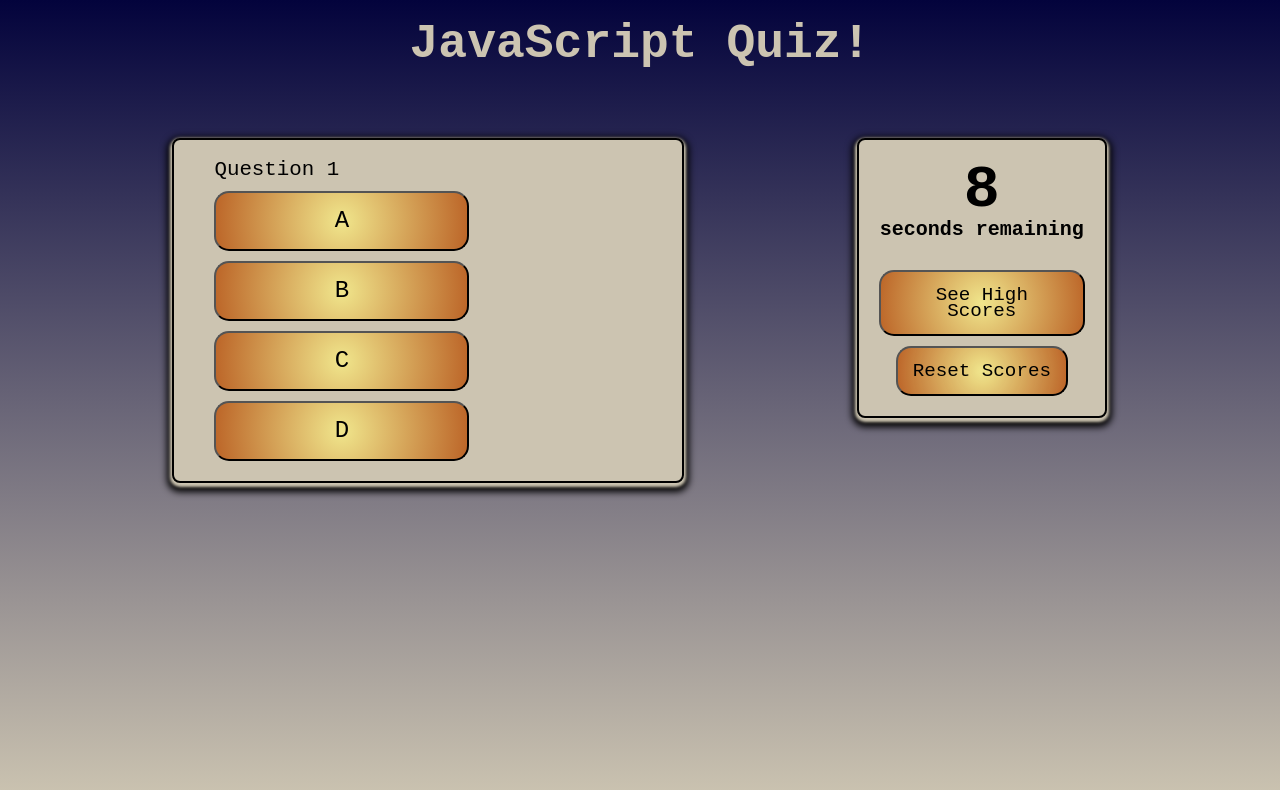
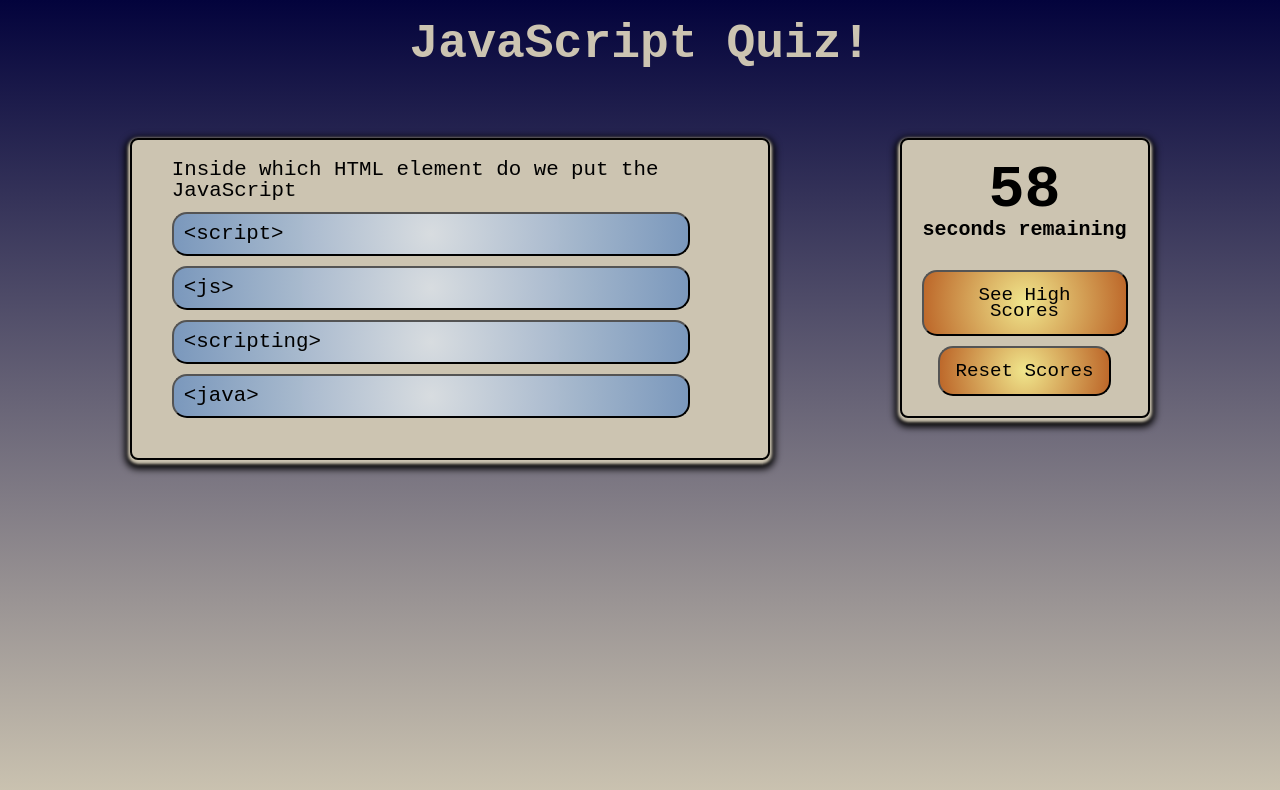
Before and after one commit to bmancuso3/js-coding-quiz, a plain HTML site: page index.html in a window 1280 px wide. Both pictures are taken after a click on the button "Start". Drawn offline with Linux system fonts and the light colour scheme.

Commit message:
Added incorrect question time penalty, fixed CSS for answer buttons to display whole answer

```diff
--- a/assets/script.js
+++ b/assets/script.js
@@ -2,8 +2,9 @@
 var timerElement = document.querySelector(".timer-count");
 var startButton = document.querySelector(".start-button");
 var saveButton = document.querySelector("#save-score");
+var highScoreBtn = document.querySelector(".hs-button");
 var timer;
-var timerCount = 10;
+var timerCount;
 var initials = document.querySelector("#input-initials");
 
 var questionSection = document.querySelector("#question-section");
@@ -19,19 +20,29 @@ var score = timerCount;
 
 var questionArray = [
     {
-        question: "Question 1",
-        choices: ["A", "B", "C", "D"],
-        answer: "A"
+        question: "Inside which HTML element do we put the JavaScript",
+        choices: ["<script>", "<js>", "<scripting>", "<java>"],
+        answer: "<script>"
     },
     {
-        question: "Question 2",
-        choices: ["AA", "BB", "CC", "DD"],
-        answer: "DD"
+        question: "What is the correct syntax for referring to an external script called 'xxx.js'?",
+        choices: ["<script js='xxx.js'>", "<script name='xxx.js'>", "<script href='xxx.js'>", "<script src='xxx.js'>"],
+        answer: "<script src='xxx.js'>"
     },
     {
-        question: "Question 3",
-        choices: ["AAA", "BBB", "CCC", "DDD"],
-        answer: "CCC"
+        question: "How do you write 'Hello World' in an alert box?",
+        choices: ["alertBox('Hello World');", "msg('Hello World');", "alert('Hello World');", "text('Hello World');"],
+        answer: "alert('Hello World');"
+    },
+    {
+        question: "How do you create a function in JavaScript?",
+        choices: ["function = myFunction()", "function myFunction()", "funktion myFunktion()", "function: myFunction()"],
+        answer: "function myFunction()"
+    },
+    {
+        question: "How does a FOR loop start?",
+        choices: ["for (i=0, i<=5, i++)", "for i=0, i<=5, i++", "for (i<=5, i++)", "for (i=0; i<=5; i++)"],
+        answer: "for (i=0; i<=5; i++)"
     }
  ]
 
@@ -50,13 +61,16 @@ function renderNextQuestion(event) {
     }
         else {
             correctness.textContent = ("Ehh! Wrong!");
-
-            //add incorrect answer logic with timer
-        }
+                if (timerCount < 16) {
+                    timerCount = 1;
+                }
+                   else {
+                        timerCount = (timerCount-15);
+        }}
 
     questionCounter++;
     if (questionCounter == questionArray.length) {
-        alert("Quiz End");
+        alert("Quiz Complete");
         questionSection.classList.add("hidden");
         scoreSection.classList.remove("hidden");
 
@@ -81,7 +95,7 @@ choice4.addEventListener("click", renderNextQuestion);
 
 // Function to start the timer, subtracts 15 seconds for each incorrect answer
 function startTimer () {
-    timerCount = 10;
+    timerCount = 60;
     if (timerCount <= 0) {
         return;
     }
@@ -93,8 +107,11 @@ function startTimer () {
             clearInterval(timer);
         }
     }, 1000)
+
 startButton.classList.add("hidden");
 questionSection.classList.remove("hidden");
+highscoresPage.classList.add("hidden");
+
 question.textContent = questionArray[0].question;
 choice1.textContent = questionArray[0].choices[0];
 choice2.textContent = questionArray[0].choices[1];
@@ -108,7 +125,6 @@ startButton.addEventListener("click", startTimer);
 
 // SAVE BUTTON
 var highscores = JSON.parse(localStorage.getItem("Highscores")) || []
-
 saveButton.addEventListener("click", function(){
     var data = {
         initials: initials.value,
@@ -118,17 +134,30 @@ saveButton.addEventListener("click", function(){
     localStorage.setItem("Highscores", JSON.stringify(highscores));
     scoreSection.classList.add("hidden");
     startButton.classList.remove("hidden");
-
+    highscoresPage.classList.remove("hidden");
 })
 
+// HIGH SCORES BUTTON
+// stops the timer, hides all cards except HS page
+var highscoresPage = document.querySelector(".highscores-page");
+function showHS() {
+    clearInterval(timer);
+    highscoresPage.classList.remove("hidden");
+    scoreSection.classList.add("hidden");
+    questionSection.classList.add("hidden");
+    startButton.classList.remove("hidden");
+
+}
+// Added event listener to HS button
+highScoreBtn.addEventListener("click", showHS);
 
 // RESET BUTTON
+//clears local storage, and therefore the HS page
 var resetButton = document.querySelector(".reset-button");
-
 function resetScores() {
   localStorage.clear();
 }
-// Attaches event listener to Reset button, clears local storage of scoreboard
+// Attaches event listener to Reset button
 resetButton.addEventListener("click", resetScores);
 
 
--- a/assets/style.css
+++ b/assets/style.css
@@ -97,7 +97,7 @@ button {
     border-radius: 8px;
     padding: 20px;
     padding-left: 40px;
-    width: 40%;
+    width: 50%;
     min-width: 400px;
     display: flex;
     flex-direction: column;
@@ -106,6 +106,28 @@ button {
 #question {
     font-size: 1.3rem;
     text-align:left;
+}
+
+.correctness {
+    font-size: 1.5rem;
+    margin-top: 20px;
+    font-weight: bold;
+}
+
+.answer-button {
+    background: radial-gradient(circle, rgba(218, 226, 234, 0.821) 0%, rgba(105, 142, 191, 0.824) 100%);
+    border-radius: 15px;
+    cursor: pointer;
+    font-size: 1.3rem;
+    line-height: 20px;
+    transition-duration: 0.15s;
+    transition-property: background-color;
+    transition-timing-function: linear;
+    margin-top: 10px;
+    width: auto;
+    text-align: left;
+    padding: 10px;
+    max-width: 90%;
 }
 
 #score-input {
--- a/index.html
+++ b/index.html
@@ -33,10 +33,10 @@
 
         <section class="hidden question-card" id="question-section">
             <p id="question"> Question 1 asked here?</p>
-                <button id="choice1">Option 1</button>
-                <button id="choice2">Option 2</button>
-                <button id="choice3">Option 3</button>
-                <button id="choice4">Option 4</button>
+                <button class="answer-button" id="choice1">Option 1</button>
+                <button class="answer-button" id="choice2">Option 2</button>
+                <button class="answer-button" id="choice3">Option 3</button>
+                <button class="answer-button" id="choice4">Option 4</button>
                 <p class="correctness"></p>
         </section>
 
@@ -53,8 +53,6 @@
 
     </main>
 
-
-
     <script src="./assets/script.js"></script>
 </body>
 </html>
```
